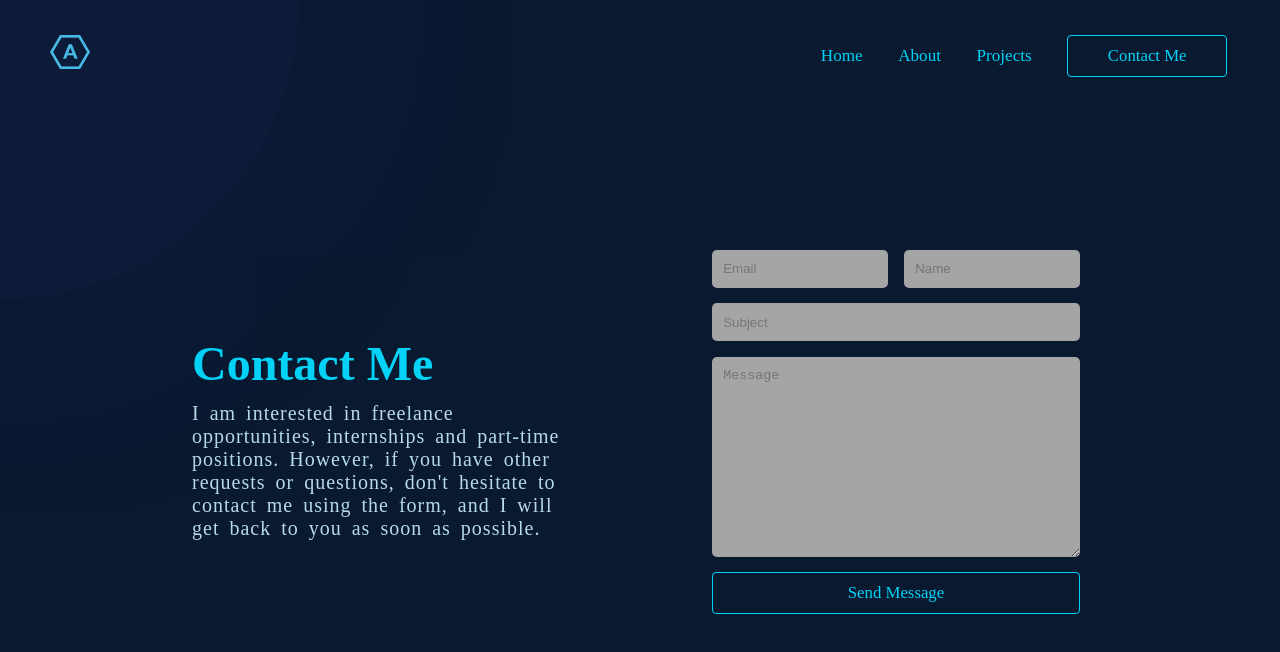
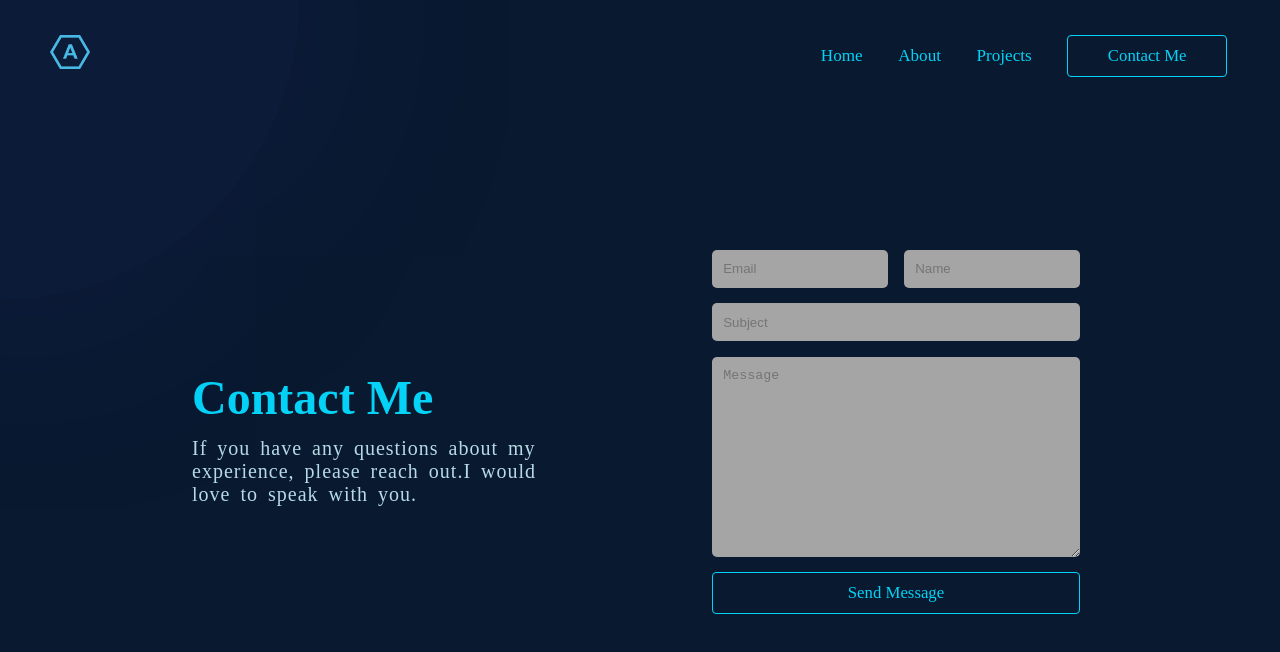
Before and after one commit to alyosha-bar/portfoliov2, a React (Vite) app in the folder portfolio/: page /contact in a window 1280 px wide. Shown: the top 652 px of the page. Built offline with nearby package versions, Linux system fonts and the light colour scheme; a web font is replaced by a local one.

Commit message:
slight changes

```diff
--- a/portfolio/src/components/Contact.jsx
+++ b/portfolio/src/components/Contact.jsx
@@ -29,9 +29,7 @@ const Contact = () => {
         <div className="contact">
             <div className="text-area">
                 <h1 className="title"> Contact Me</h1>
-                <p className='contact-text'> I am interested in freelance opportunities, internships and part-time positions.
-                    However, if you have other requests or questions, don't hesitate to contact me
-                    using the form, and I will get back to you as soon as possible.</p>
+                <p className='contact-text'> If you have any questions about my experience, please reach out.I would love to speak with you.</p>
             </div>
             <div className="form-area">
                 <form ref={refForm} onSubmit={ sendEmail }>
--- a/portfolio/src/components/Home.jsx
+++ b/portfolio/src/components/Home.jsx
@@ -22,7 +22,7 @@ const Home = () => {
                 <div className="intro-title">
                     <span className="small"> Hello, my name is </span>
                     <h1 className="name"> Aleksej Barysnikov. </h1>
-                    <h2 className="short-description"> I am a Backend Software Engineer </h2>
+                    <h2 className="short-description"> I am a Full Stack Developer </h2>
                 </div>
                 <div className="detail-area">
                     { /* Change to be less vague */}
@@ -36,7 +36,7 @@ const Home = () => {
                 </div>
             </div>
             <div className="about-img">
-                <img loading='lazy' src={ME} alt="" />
+                <img loading='lazy' src={ME} alt="personal image" />
             </div>
         </div>
      );
```
